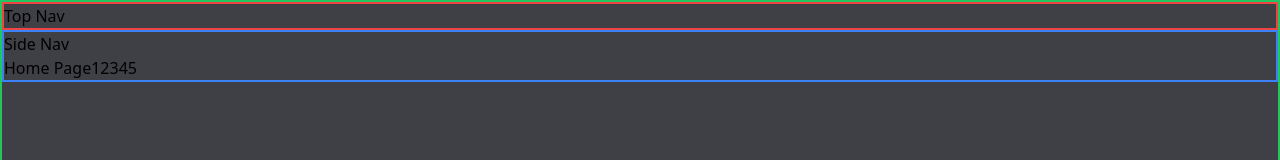
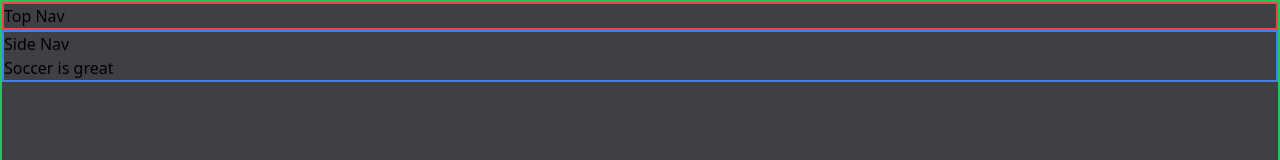
Before and after one commit to chrubrar/cloudfactory1, a Next.js app: page / in a window 1280 px wide. Shown: the top 160 px of the page. Built offline with nearby package versions, Linux system fonts and the light colour scheme.

Commit message:
thrd cimmkt to Git

```diff
--- a/app/page.tsx
+++ b/app/page.tsx
@@ -1,5 +1,5 @@
 import Image from "next/image";
 
 export default function Home() {
-  return <div>Home Page12345</div>;
+  return <div>Soccer is great</div>;
 }
```
